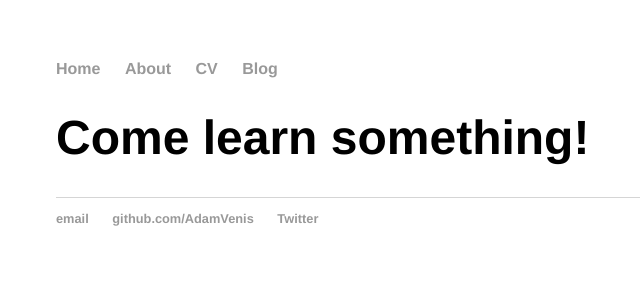
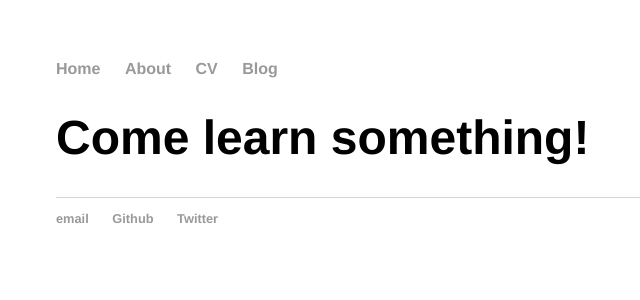
Before and after one commit to AdamVenis/adamvenis.github.io, a Jekyll site: the page built from index.html, in a window 1280 px wide. Shown: the top 300 px of the page, without its empty margins (136-776 px from the left). Built offline with Jekyll 4.4.1, drawn with Linux system fonts in a browser that asks for light colours.

Commit message:
Update default.html

```diff
--- a/_layouts/default.html
+++ b/_layouts/default.html
@@ -22,7 +22,7 @@
 			<footer>
 	    		<ul>
 	        		<li><a href="mailto:adamvenis@gmail.com">email</a></li>
-	        		<li><a href="https://github.com/AdamVenis">github.com/AdamVenis</a></li>
+	        		<li><a href="https://github.com/AdamVenis">Github</a></li>
 	        		<li><a href="https://twitter.com/AdamVenis">Twitter</a></li>
 				</ul>
 			</footer>
```
